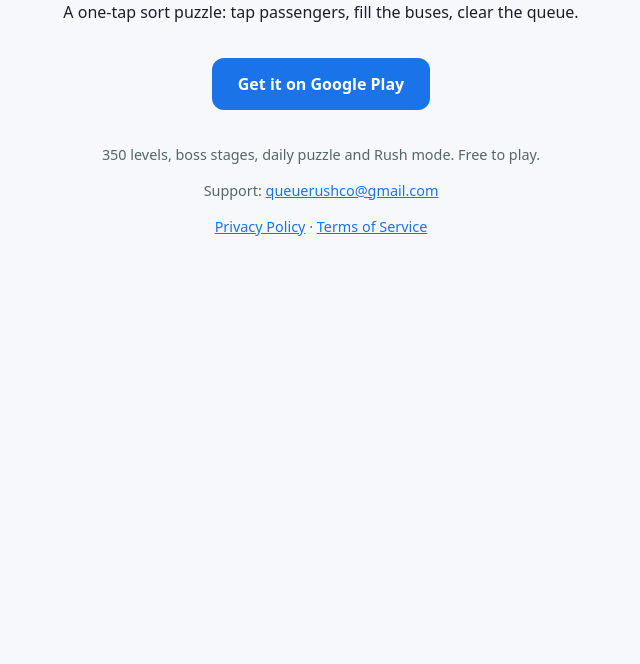
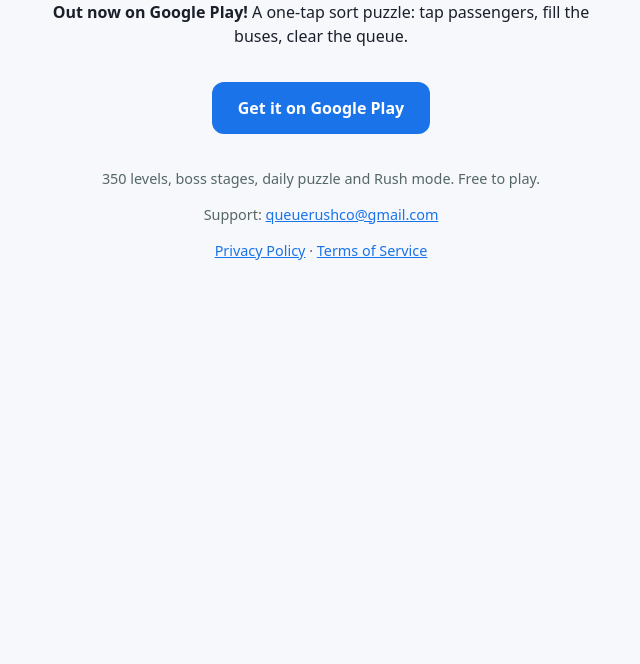
Before and after one commit to Christos-mouskallis/christos-mouskallis.github.io, a plain HTML site: page index.html in a window 1280 px wide. Shown: the part 136-800 px from the top of the page, without its empty margins (319-959 px from the left). Drawn offline with Linux system fonts and the light colour scheme.

Commit message:
Add files via upload

```diff
--- a/index.html
+++ b/index.html
@@ -16,7 +16,7 @@ a.btn{display:inline-block;margin:18px 0;padding:14px 26px;background:#1a73e8;co
 </head>
 <body>
 <h1>Queue Rush</h1>
-<p>A one-tap sort puzzle: tap passengers, fill the buses, clear the queue.</p>
+<p><strong>Out now on Google Play!</strong> A one-tap sort puzzle: tap passengers, fill the buses, clear the queue.</p>
 <p><a class="btn" href="https://play.google.com/store/apps/details?id=com.mouskallis.queuerush">Get it on Google Play</a></p>
 <p class="small">350 levels, boss stages, daily puzzle and Rush mode. Free to play.</p>
 <p class="small">Support: <a href="mailto:queuerushco@gmail.com">queuerushco@gmail.com</a></p>
```
